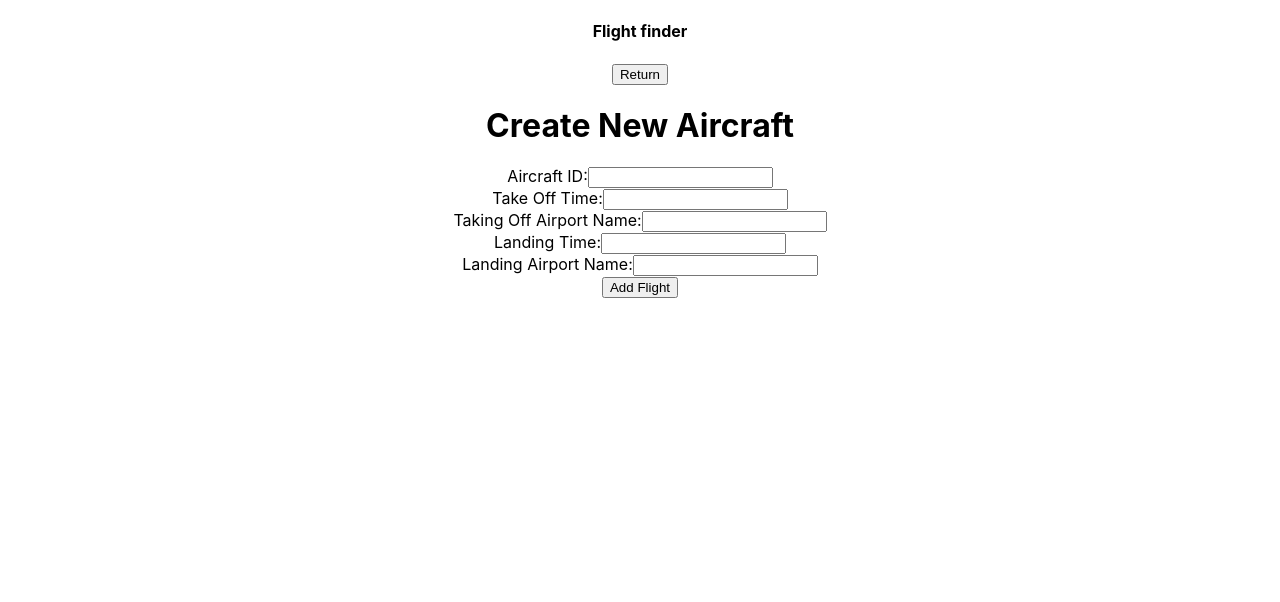
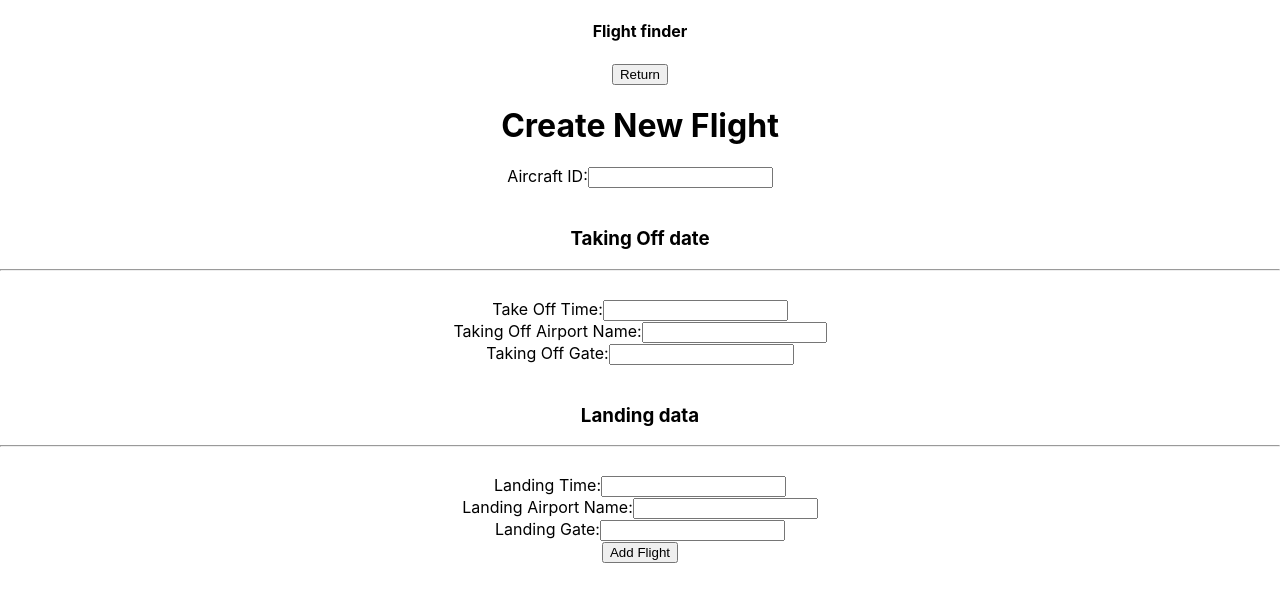
Before and after one commit to lpnl3456/Airport-React-Application, a React (Create React App) app in the folder airport-app/: page /addFlight in a window 1280 px wide. Shown: the top 602 px of the page. Built offline with nearby package versions, Linux system fonts and the light colour scheme; no server answers.

Commit message:
Added gates to create flight page

```diff
--- a/airport-app/src/public/AddFlight.jsx
+++ b/airport-app/src/public/AddFlight.jsx
@@ -9,9 +9,11 @@ const Header = (header )=>{
 
      const [takeOffTime, setTakingOffTime] = useState('');
      const [takingOffAirportName, setTakingOffAirportName] = useState('');
+     const [takingOffGate, setTakingOffGate] = useState('');
 
      const [landingTime, setLandingTime] = useState('');
      const [landingAirportName, setLandingAirportName] = useState('');
+     const [landingGate, setLandingGate] = useState('');
 
 
      const [errors, setErrors] = useState({});
@@ -49,11 +51,8 @@ const Header = (header )=>{
 
          const newFlight = {
              airCraft: {
-                 airCraft_id: parseInt(aircraftID),
-                 "airCraft_id": 1,
-                 type: "Airbus A320",
-                 airlineName: "pal",
-                 numberOfPass: 100,
+                 airCraft_id: aircraftID,
+
              },
          Passengers: null,
              takeOff: {
@@ -62,6 +61,7 @@ const Header = (header )=>{
 
                      },
                      takeOffTime: takeOffTime,
+                     gate: takingOffGate,
                      airCraft: {
                           aircraftID: aircraftID,
                      },
@@ -73,6 +73,7 @@ const Header = (header )=>{
 
                  },
                      landingTime: landingTime,
+                     gate: landingGate,
                      airCraft: {
                            aircraftID: aircraftID,
                      }
@@ -97,7 +98,7 @@ const Header = (header )=>{
 
                              <BackButton onClick = {() => {
                                        navigate(-1)}}/>
-                          <h1>Create New Aircraft</h1>
+                          <h1>Create New Flight</h1>
                           <form onSubmit={handleSubmit}>
                               <div>
                                   <label>Aircraft ID:</label>
@@ -109,7 +110,10 @@ const Header = (header )=>{
                                   />
                                   {errors.type && <p style={{ color: 'red' }}>{errors.aircraftID}</p>}
                               </div>
-
+                               <br/>
+                               <h3>Taking Off date</h3>
+                               <hr/>
+                               <br/>
                                <div>
                                     <label>Take Off Time:</label>
                                     <input
@@ -131,7 +135,21 @@ const Header = (header )=>{
                                     />
                                     {errors.numPass && <p style={{ color: 'red' }}>{errors.takingOffAirportName}</p>}
                                 </div>
+                                <div>
+                                 <label>Taking Off Gate:</label>
+                                    <input
+                                        type="text"
+                                        value={takingOffGate}
+                                        onChange={(e) => setTakingOffGate(e.target.value)}
+                                        required
+                                    />
+                                    {errors.numPass && <p style={{ color: 'red' }}>{errors.takingOffGate}</p>}
+                                </div>
 
+                                <br/>
+                                <h3>Landing data</h3>
+                                <hr/>
+                                <br/>
                                 <div>
                                     <label>Landing Time:</label>
                                     <input
@@ -154,6 +172,19 @@ const Header = (header )=>{
                                     {errors.numPass && <p style={{ color: 'red' }}>{errors.landingAirportName}</p>}
                                 </div>
 
+                                <div>
+                                    <label>Landing Gate:</label>
+                                    <input
+                                        type="text"
+                                        value={landingGate}
+                                        onChange={(e) => setLandingGate(e.target.value)}
+                                        required
+                                    />
+                                    {errors.numPass && <p style={{ color: 'red' }}>{errors.landingGate}</p>}
+                                </div>
+
+
+
                               <div>
                               <button type="submit">Add Flight</button>
                               </div>
```
